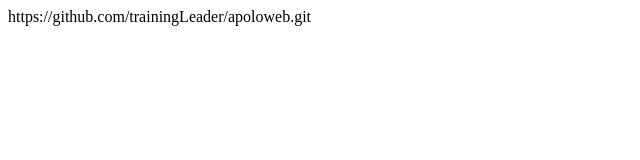
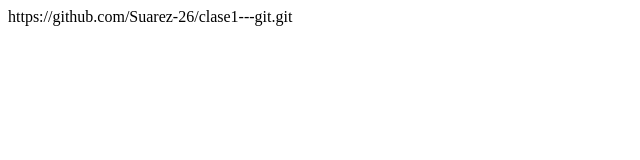
Before and after one commit to Suarez-26/apoloweb, a plain HTML site: page index.html in a window 1280 px wide. Shown: the full height of the page, 0-640 px from the left. Drawn offline with Linux system fonts and the light colour scheme.

Commit message:
apolowebclase

```diff
--- a/index.html
+++ b/index.html
@@ -6,6 +6,6 @@
     <title>Document</title>
 </head>
 <body>
-    https://github.com/trainingLeader/apoloweb.git
+    https://github.com/Suarez-26/clase1---git.git
 </body>
 </html>
```
